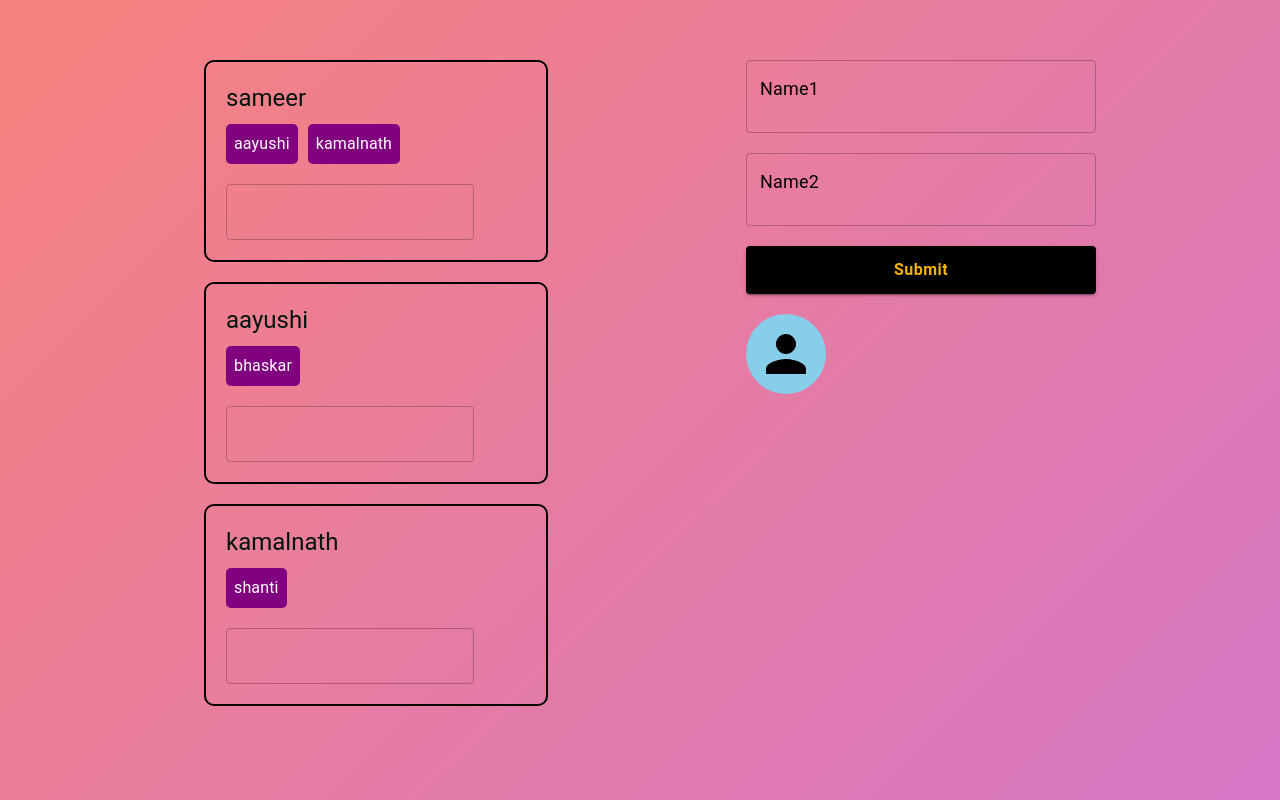
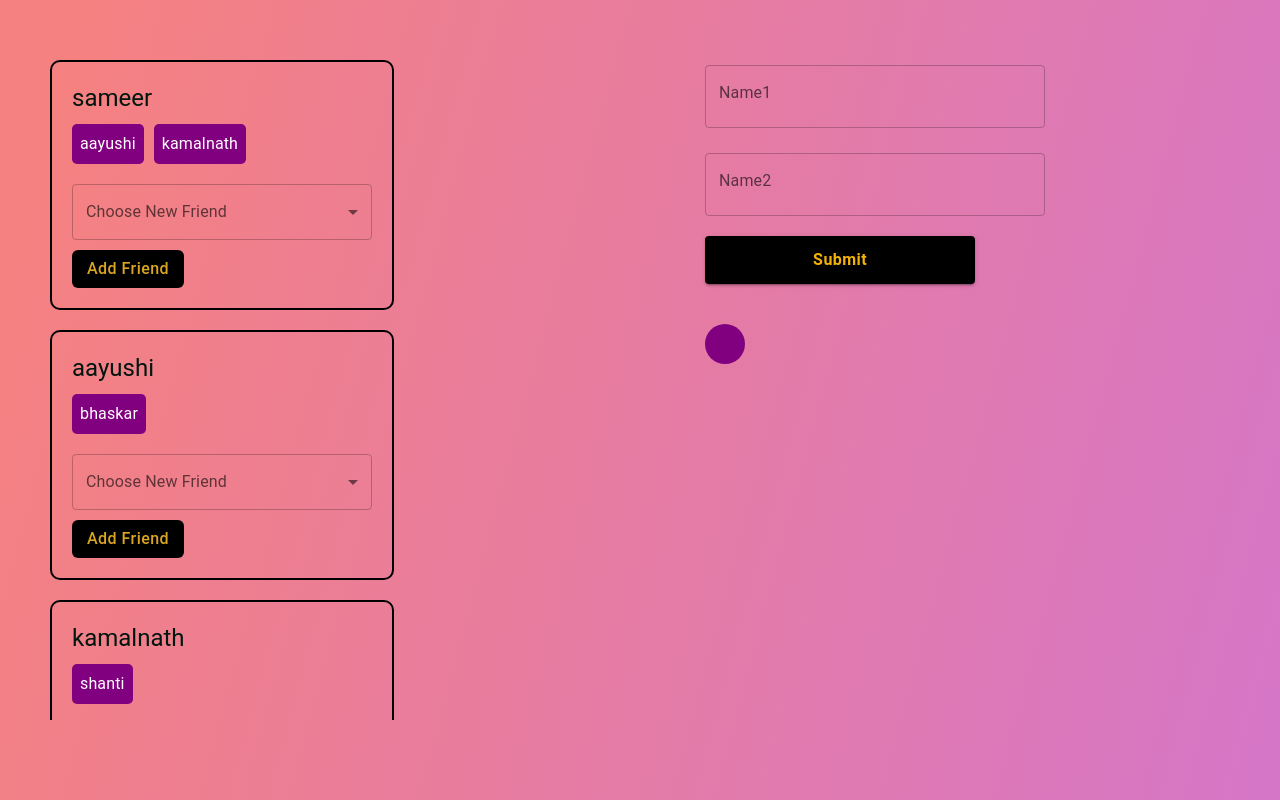
Before and after one commit to Gurjantrandahwa/degree_of_seperation, a React (Create React App) app: page / in a window 1280 px wide. Built offline with nearby package versions, Linux system fonts and the light colour scheme.

Commit message:
degree of separation implemented

```diff
--- a/package.json
+++ b/package.json
@@ -12,6 +12,7 @@
     "react": "^18.2.0",
     "react-dom": "^18.2.0",
     "react-scripts": "5.0.1",
+    "unique-names-generator": "^4.7.1",
     "web-vitals": "^2.1.4"
   },
   "scripts": {
--- a/src/App.css
+++ b/src/App.css
@@ -1,21 +1,23 @@
 .wrapper {
     display: flex;
     background: rgb(245, 129, 129);
-    background: linear-gradient(135deg, rgba(245, 129, 129, 1) 6%, rgba(213, 118, 200, 1) 100%);
+    background: linear-gradient(105deg, rgba(245, 129, 129, 1) 6%, rgba(213, 118, 200, 1) 100%);
     height: 100vh;
     margin: auto;
     justify-content: center;
     padding-top: 40px;
-    gap: 50px;
+    gap: 100px;
     position: fixed;
     width: 100%;
 }
 
+/*Names*/
 
 .names-wrapper {
-    width: 40%;
+    width: 50%;
     height: 85vh;
     overflow-y: auto;
+    padding-left: 30px;
 }
 
 .main-name {
@@ -38,58 +40,64 @@
     padding: 5px 15px !important;
     font-size: 16px !important;
     text-transform: none !important;
-    font-weight: 600;
+    font-weight: 500;
+    border-radius: 6px;
+
+}
+.add-people-btn{
+    width: 48%;
+    margin-left: 20px!important;
+    padding: 10px!important;
 }
 
 
-.connections > div {
-    margin-top: 20px;
-}
+
+/*Connections*/
+
 
 .connections {
-
+width: 50%;
 }
-
+.connections > form>div {
+    margin-top: 25px;
+}
 .connections input {
-    padding: 25px !important;
+    padding: 20px !important;
     width: 300px;
 
 }
 
-.connections label {
-    color: black !important;
-    font-size: 18px;
-}
+
 
 .connections button {
     margin-top: 20px;
     background-color: black !important;
     color: #f4b206 !important;
     border: none !important;
-    width: 100%;
+    width: 47%;
     padding: 10px !important;
     font-size: 16px !important;
     text-transform: none !important;
     font-weight: 600;
 }
 
+
 .avatar-wrapper {
     display: flex;
     margin-top: 40px;
-    gap: 30px;
+    gap: 20px;
 }
 
-.css-8h65ya-MuiAvatar-root {
 
-}
 
+
+/*scrollbar*/
 ::-webkit-scrollbar {
     width: 20px;
 }
 
 
 ::-webkit-scrollbar-track {
-
     background-color: black;
 }
 
--- a/src/App.js
+++ b/src/App.js
@@ -1,11 +1,37 @@
 import './App.css';
 import {
     Button,
-    TextField, Avatar,
+    TextField, Avatar, Box, Typography, FormControl, InputLabel, Select, MenuItem,
 } from "@mui/material";
-import AddNames from "./Components/AddFriends/AddNames";
+import {useState} from "react";
+import {names, uniqueNamesGenerator} from 'unique-names-generator';
+
+const config = {
+    dictionaries: [names]
+}
 
 function App() {
+    const [findConnection, setFindConnection] = useState([])
+    const [connections, setConnections] = useState(
+        [
+            {
+                name: "sameer",
+                friends: ["aayushi", "kamalnath"]
+            },
+            {
+                name: "aayushi",
+                friends: ["bhaskar"]
+            },
+            {
+                name: "kamalnath",
+                friends: ["shanti"]
+            },
+            {
+                name: "shanti",
+                friends: ["bhaskar"]
+            }
+        ]
+    )
 
     function connectionsListToGraph(connections) {
         const graph = {}
@@ -33,19 +59,114 @@ function App() {
         }
 
         findConnections(source, target);
-
         return connectionPaths;
     }
 
+
+    console.log('sammer TO Bhaskar:', getConnections('sameer', 'bhaskar', connections))
+    console.log('Kamalnath to Bhaskar:', getConnections('kamalnath', 'bhaskar', connections))
     return <div className={"wrapper"}>
-     <AddNames/>
+        <div className={"names-wrapper"}>
+            {
+                connections.map((value, index) => {
+                    return <Box key={index}
+                                sx={{
+                                    maxWidth: 300,
+                                    borderRadius: "10px",
+                                    border: "2px solid black",
+                                    padding: "20px",
+                                    margin: "20px"
+                                }}>
+
+                        <Typography variant={"h5"} className={"main-name"}>
+                            {value.name}
+                        </Typography>
+
+                        <div className={"friends-names"}>
+                            {value.friends.map((value1, index1) => {
+                                return <Box
+                                    key={index1}
+                                    sx={{
+                                        p: 1,
+                                        bgcolor: "purple",
+                                        color: "white",
+                                        borderRadius: "5px",
+
+                                    }}>
+
+                                    <Typography>
+                                        {value1}
+                                    </Typography>
+                                </Box>
+                            })}
+                        </div>
+                        <form onSubmit={(e) => {
+                            e.preventDefault();
+                            if (e.target["new_friend"].value) {
+                                let temp_friends = [...connections];
+                                temp_friends[index].friends.push(e.target["new_friend"].value)
+                                setConnections(temp_friends);
+                            }
+                        }}>
+                            <FormControl fullWidth>
+                                <InputLabel id="demo-simple-select-label">Choose New Friend</InputLabel>
+                                <Select
+                                    labelId="demo-simple-select-label"
+                                    id="demo-simple-select"
+                                    label="Choose New Friend"
+                                    name="new_friend"
+                                >
+                                    {
+                                        connections.filter(value1 => value1.name !== value.name).filter(value1 => !value.friends.includes(value1.name)).map(value1 => {
+                                            return <MenuItem key={value1.name}
+                                                             value={value1.name}>{value1.name}</MenuItem>
+                                        })
+                                    }
+                                    {
+                                        connections.filter(value1 => value1.name !== value.name).filter(value1 => !value.friends.includes(value1.name)).length === 0 &&
+                                        <MenuItem sx={{
+                                            color: "red"
+                                        }}
+                                                  value="" disabled>No Friends available</MenuItem>
+                                    }
+                                </Select>
+                            </FormControl>
+                            <Button type={"submit"}>
+                                Add Friend
+                            </Button>
+                        </form>
+
+                    </Box>
+                })
+            }
+            <Button
+                className={"add-people-btn"}
+                onClick={() => {
+                    let temp_connections = [...connections];
+                    let name = uniqueNamesGenerator(config);
+                    if (!temp_connections.find(value => {
+                        return value.name === name
+                    })) {
+                        temp_connections.push({
+                            name: uniqueNamesGenerator(config),
+                            friends: []
+                        });
+                        setConnections(temp_connections);
+                    }
+
+                }}>
+                Add People
+            </Button>
+        </div>
         <div className={"connections"}>
+            <form onSubmit={(e) => {
+
+                e.preventDefault()
+
+            }
+            }>
                 <div>
                     <TextField
-                    onChange={(e) => {
-
-                    }}
-
                         variant={"outlined"}
                         type={"text"}
                         label={"Name1"}/>
@@ -58,24 +179,24 @@ function App() {
                 </div>
 
                 <Button
+                    type={"submit"}
                     variant={"contained"}>
                     Submit
                 </Button>
 
+
+            </form>
+
             <div className={"avatar-wrapper"}>
+
                 <Avatar
                         sx={{
-                        bgcolor: "skyblue",
-                        color: "black",
-                        width: 80, height: 80,
-                        textAlign: "center",
-                    }}
-                >
+                            bgcolor: "purple",
+                            color: "white",
 
-                </Avatar>
 
+                        }}> </Avatar>
             </div>
-
         </div>
     </div>
 }
--- a/src/Components/AddFriends/AddNames.js
+++ /dev/null
@@ -1,114 +0,0 @@
-
-import {useEffect, useState} from "react";
-import {
-    Box,
-    Button,
-    TextField,  Typography,
-} from "@mui/material";
-export default function AddNames() {
-    const [filterName, setFilterName] = useState([])
-    const [NameValue, setNameValue] = useState('')
-    const [connections, setConnections] = useState(
-        [
-            {
-                name: "sameer",
-                friends: ["aayushi", "kamalnath"]
-            },
-            {
-                name: "aayushi",
-                friends: ["bhaskar"]
-            },
-            {
-                name: "kamalnath",
-                friends: ["shanti"]
-            },
-            {
-                name: "shanti",
-                friends: ["bhaskar"]
-            }
-        ]
-    )
-    useEffect(() => {
-        if (NameValue) {
-            const keyword = NameValue;
-            if (keyword !== NameValue) {
-                const results = connections.filter((user) => {
-                    return user.friends.toLowerCase().includes(keyword.toLowerCase())||
-                        user.name.toLowerCase().includes(keyword.toLowerCase());
-                });
-                setFilterName(results)
-            } else {
-                setFilterName([]);
-            }
-        }
-    }, [NameValue])
-
-    return    <div className={"names-wrapper"}>
-            {
-                connections.map((value, index) => {
-                    return <Box key={index}
-                                sx={{
-                                    maxWidth: 300,
-                                    borderRadius: "10px",
-                                    border: "2px solid black",
-                                    padding: "20px",
-                                    margin: "20px"
-                                }}>
-
-                        <Typography variant={"h5"} className={"main-name"}>
-                            {value.name}
-                        </Typography>
-
-                        <div className={"friends-names"}>
-                            {value.friends.map((value1, index1) => {
-                                return <Box
-                                    key={index1}
-                                    sx={{
-                                        p: 1,
-                                        bgcolor: "purple",
-                                        color: "white",
-                                        borderRadius: "5px",
-
-                                    }}>
-
-                                    <Typography>
-                                        {value1}
-                                    </Typography>
-                                </Box>
-                            })}
-                        </div>
-                        <TextField
-                            variant={"outlined"}
-                            type={"search"}
-                            value={NameValue}
-                            onChange={(event => {
-                                setNameValue(event.target.value)
-                            })}
-                        />
-
-                        {filterName.map((value, index) => {
-                            return <div key={index}>
-                                <Typography variant={"h5"}>
-                                    {value.friends}
-                                </Typography>
-                                <Button
-                                    onClick={() => {
-                                        setConnections([
-                                            ...connections,
-                                            {
-                                                ...value,
-                                            }
-                                        ])
-                                        setFilterName([])
-                                        setNameValue("")
-                                    }}
-                                >
-                                    Add Name
-                                </Button>
-                            </div>
-                        })}
-                    </Box>
-                })
-            }
-    </div>
-}
```
Also changed, not shown: 1 other file (tests, documents, lock files or other folders). Lines whose indentation alone changed are shown as unchanged.
